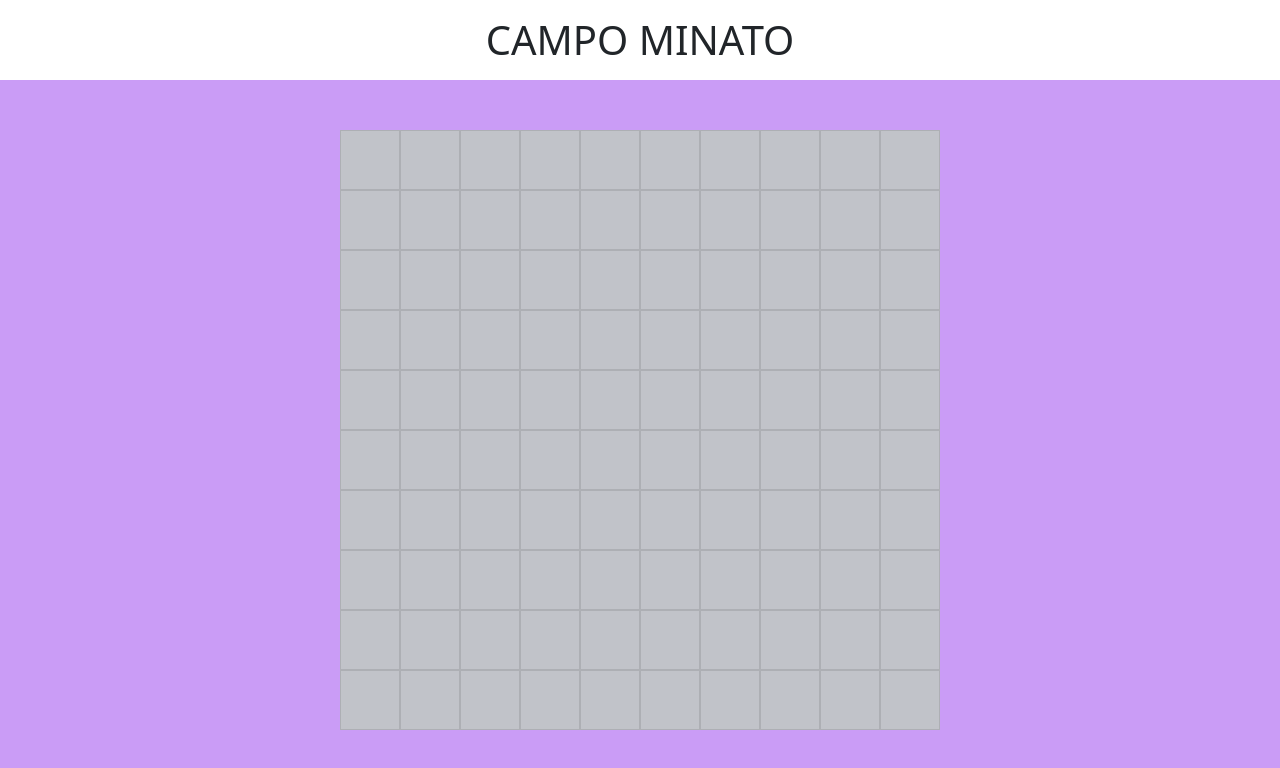
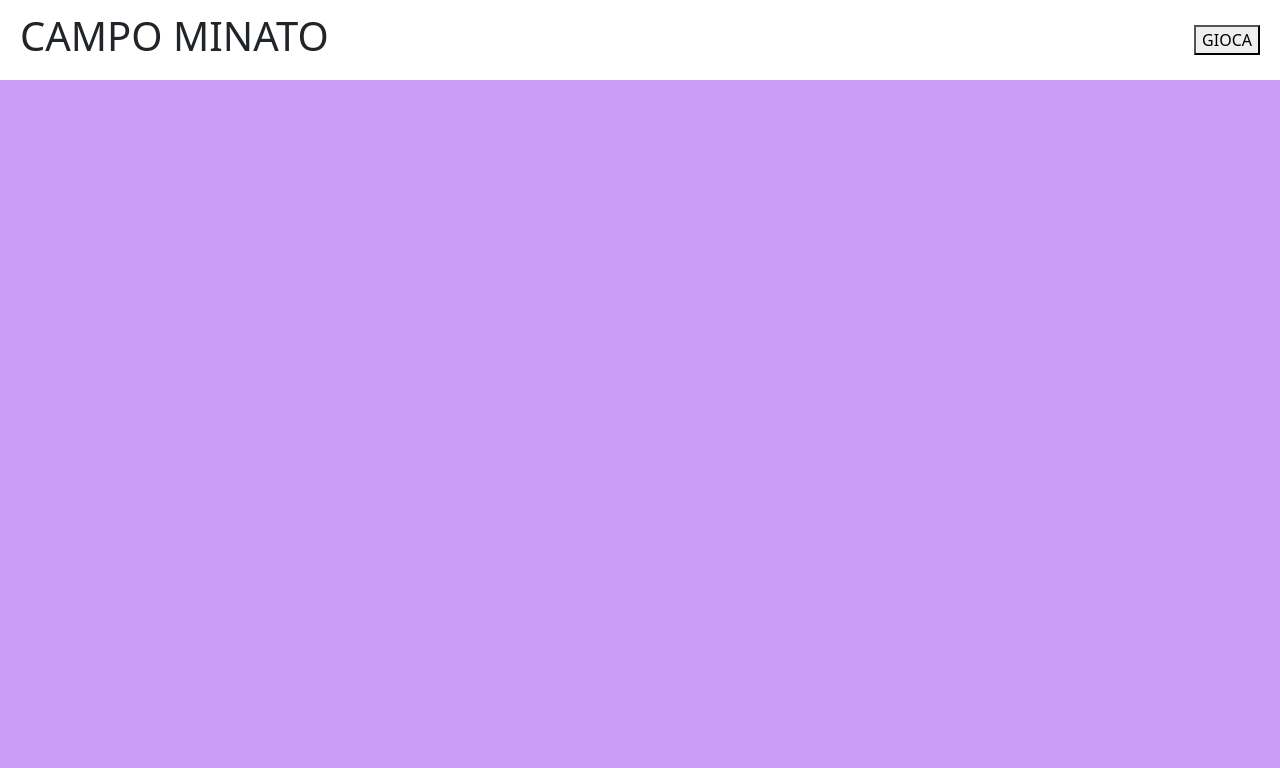
Before and after one commit to ChiaraMameli/js-campominato-grid, a plain HTML site: page index.html in a window 1280 px wide. Drawn offline with nearby package versions, Linux system fonts and the light colour scheme.

Commit message:
milestone 2

```diff
--- a/css/style.css
+++ b/css/style.css
@@ -1,11 +1,14 @@
 /* HEADER */
 header {
-    height: 80px;
-
+    min-height: 80px;
+    padding: 0 20px;
+    display: flex;
+    justify-content: space-between;
+    align-items: center;
 }
 
-header h1 {
-    line-height: 80px;
+#show {
+    height: fit-content;
 }
 
 /* MAIN */
--- a/index.html
+++ b/index.html
@@ -12,6 +12,7 @@
 <body>
     <header>
         <h1 class="text-center">CAMPO MINATO</h1>
+        <button id="show">GIOCA</button>
     </header>
     <main>
         <div id="square" class="row">
--- a/js/script.js
+++ b/js/script.js
@@ -30,17 +30,19 @@ Aggiungere una select accanto al bottone di generazione, che fornisca una scelta
 // Variabili di partenza
 
 const square = document.getElementById('square');
+const btnShow = document.getElementById('show');
 
 // Genero le mie celle con JS
 
 let rows = 10;
 let columns = 10;
-let grid = '';
 
-for(let i = 1; i <= rows; i++) {
-    for(let j = 1; j <= columns; j++) {
-        const cell = document.createElement('div');
-        cell.className = 'cell';
-        square.appendChild(cell);
+btnShow.addEventListener('click', () => {
+    for(i = 1; i <= rows; i++) {
+        for(let j = 1; j <= columns; j++) {
+            const cell = document.createElement('div');
+            cell.className = 'cell';
+            square.appendChild(cell);
+        }
     }
-}
+})
```
